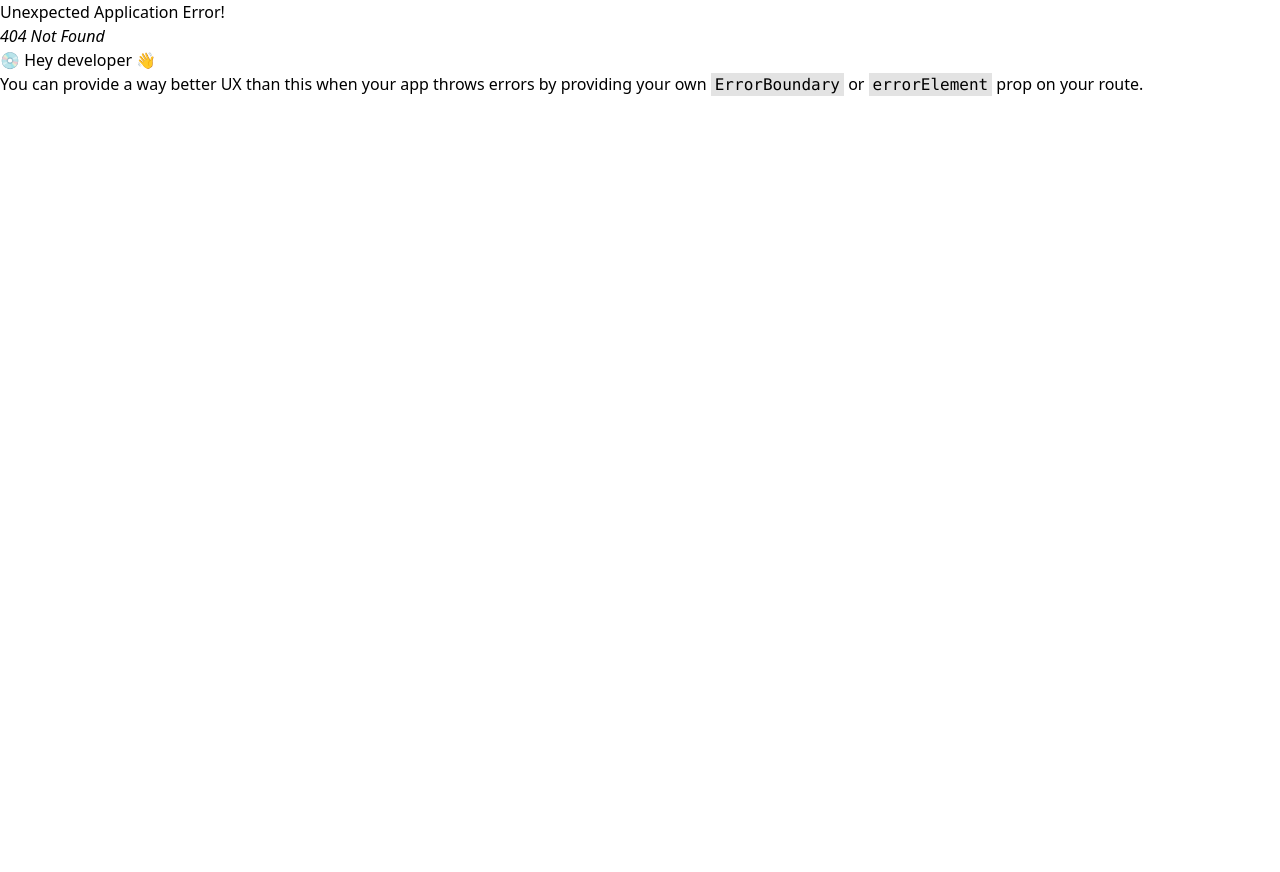
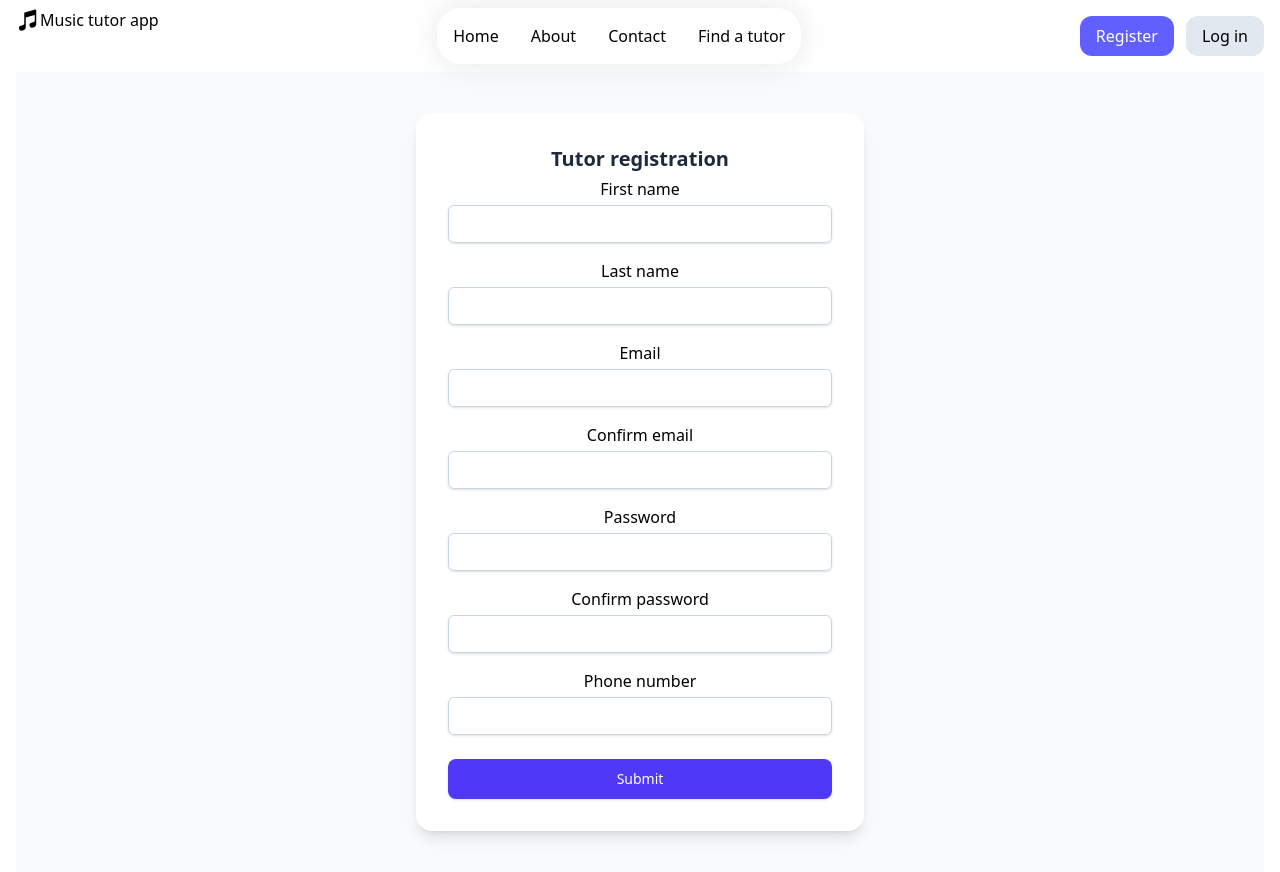
Before and after one commit to TheGreatGit/Music_Tutor_Project, a React (Vite) app in the folder music-tutor-app/frontend/: page /register/tutor in a window 1280 px wide. Before the commit this address had no page. Before the commit the page ends 800 px from the top, so only its background shows below. Built offline with nearby package versions, Linux system fonts and the light colour scheme.

Commit message:
1st submission after tutor form added
tutor form has been added with zod schema and tailwind styling, but need to make backend validation endpoints and do fetches from frontend and then register tutor on success.

```diff
--- a/music-tutor-app/frontend/package.json
+++ b/music-tutor-app/frontend/package.json
@@ -10,12 +10,16 @@
     "preview": "vite preview"
   },
   "dependencies": {
+    "@hookform/devtools": "^4.4.0",
+    "@hookform/resolvers": "^5.2.2",
     "@tailwindcss/vite": "^4.1.15",
     "axios": "^1.12.2",
     "react": "^19.1.1",
     "react-dom": "^19.1.1",
+    "react-hook-form": "^7.66.0",
     "react-router-dom": "^7.9.4",
-    "tailwindcss": "^4.1.15"
+    "tailwindcss": "^4.1.15",
+    "zod": "^4.1.12"
   },
   "devDependencies": {
     "@eslint/js": "^9.36.0",
--- a/music-tutor-app/frontend/src/components/NavBar.jsx
+++ b/music-tutor-app/frontend/src/components/NavBar.jsx
@@ -15,17 +15,22 @@ const NavBar = () => {
 
   return (
     <nav className='flex flex-row justify-between px-4 py-2'>
-      <Logo className="w-6 h-6 "/>
+      <div className="flex-shrink-0">
+        <Logo className="w-6 h-6 "/>
+      </div>
+
       <ul className='flex flex-row  rounded-3xl shadow-[0_0_30px_0_rgba(0,0,0,0.1)]'>
         <li className='m-4'><NavLink to="/">Home</NavLink></li>
         <li className='m-4'><NavLink to="/about">About</NavLink></li>
         <li className='m-4'><NavLink to="/contact">Contact</NavLink></li>
         <li className='m-4'><NavLink to="/findTutors">Find a tutor</NavLink></li>
-        { user ? (<></>):(<>        <li className='m-4'><NavLink to="/registerUser">Register as user</NavLink></li>
-        <li className='m-4'><NavLink to="/loginUser">Log in as user</NavLink></li></>)}
       </ul>
-      {user? (<LogOutButton />) : (<></>)}
-      <button onClick={()=>navigate('/about')} className="text-white px-3  rounded-3xl bg-black  hover:bg-sky-600">Get Started</button>
+
+      <div className=" flex items-center gap-3">
+        <NavLink to="/register" className="px-4 py-2 rounded-xl bg-indigo-500 text-white hover:bg-indigo-600 transition"> Register</NavLink>
+        {user? (<LogOutButton />) : (<><button className='px-4 py-2 rounded-xl bg-slate-200 hover:bg-slate-300 transition cursor-pointer'>Log in</button></>)}
+      </div>
+
     </nav>
   )
 }
--- /dev/null
+++ b/music-tutor-app/frontend/src/components/StudentRegisterForm.jsx
@@ -0,0 +1,9 @@
+import React from 'react'
+
+const StudentRegisterForm = () => {
+  return (
+    <div>StudentRegisterForm</div>
+  )
+}
+
+export default StudentRegisterForm
--- /dev/null
+++ b/music-tutor-app/frontend/src/components/TutorRegisterForm.jsx
@@ -0,0 +1,146 @@
+import { useForm } from "react-hook-form";
+import { DevTool } from "@hookform/devtools";
+import { zodResolver } from "@hookform/resolvers/zod";
+import { tutorRegistrationFormSchema } from "../validationSchemas/tutorRegistrationFormSchema.mjs";
+
+function TutorRegistrationForm() {
+  const form = useForm({
+    defaultValues: {
+      firstName: "",
+      lastName: "",
+      email: "",
+      confirmEmail: "",
+      password: "",
+      confirmPassword: "",
+      phoneNumber: "",
+    },
+    mode: "onBlur", // sets validation of fields to occur onBlur rather than waiting until submission
+    reValidateMode: "onBlur", // after initial validation, sets subsequent revalidation to onblur also.  Form will still revalidate on submit
+    // the default setting is mode: "onSubmit" reValidateMode: "onChange"
+
+    resolver: zodResolver(tutorRegistrationFormSchema), // links zod schema to form validation by using zodResolver
+  });
+
+  const { register, handleSubmit, formState, control, reset, setError } = form;
+
+  const { errors, isSubmitting, isSubmitSuccessful } = formState;
+
+  const onSubmit = async (formData) => {
+    console.log("Submitted:", formData);
+    // code for submitting to server
+    reset();
+  };
+
+  // this function is used to access the state of the errors object just after validation is run
+  // if validation  errors exist, handleSubmit will run this onError function and pass to it the formState.errors object
+  function onError(formErrors) {
+    console.log("Validation errors: ", formErrors);
+  }
+
+  return (
+    <div className="min-h-screen bg-slate-50 flex items-center justify-center px-4">
+      <div className="w-full max-w-md bg-white shadow-lg rounded-2xl p-6 md:p-8">
+        <h1 className="text-xl font-semibold text-slate-800 mb-1">
+          Tutor registration
+        </h1>
+
+        <form
+          onSubmit={handleSubmit(onSubmit, onError)}
+          noValidate
+          className=" space-y-4"
+        >
+          <div>
+            <label htmlFor="firstName">First name</label>
+            <input
+              type="text"
+              id="firstName"
+              {...register("firstName")}
+              className="mt-1 block w-full rounded-md border border-slate-300 px-3 py-2 text-sm shadow-sm focus:outline-none focus:ring-2 focus:ring-indigo-500 focus:border-indigo-500"
+            />
+            <p className="mt-1 text-sm text-red-600">{errors.firstName?.message}</p>
+          </div>
+
+          <div>
+            <label htmlFor="lastName">Last name</label>
+            <input
+              type="text"
+              id="lastName"
+              {...register("lastName")}
+              className="mt-1 block w-full rounded-md border border-slate-300 px-3 py-2 text-sm shadow-sm focus:outline-none focus:ring-2 focus:ring-indigo-500 focus:border-indigo-500"
+            />
+            <p className="mt-1 text-sm text-red-600">{errors.lastName?.message}</p>
+          </div>
+
+          <div>
+            <label htmlFor="email">Email</label>
+            <input
+              type="email"
+              id="email"
+              {...register("email")}
+              className="mt-1 block w-full rounded-md border border-slate-300 px-3 py-2 text-sm shadow-sm focus:outline-none focus:ring-2 focus:ring-indigo-500 focus:border-indigo-500"
+            />
+            <p className="mt-1 text-sm text-red-600">{errors.email?.message}</p>
+          </div>
+
+          <div>
+            <label htmlFor="confirmEmail">Confirm email</label>
+            <input
+              type="email"
+              id="confirmEmail"
+              {...register("confirmEmail")}
+              className="mt-1 block w-full rounded-md border border-slate-300 px-3 py-2 text-sm shadow-sm focus:outline-none focus:ring-2 focus:ring-indigo-500 focus:border-indigo-500"
+            />
+            <p className="mt-1 text-sm text-red-600">{errors.confirmEmail?.message}</p>
+          </div>
+
+          <div>
+            <label htmlFor="password">Password</label>
+            <input
+              type="password"
+              id="password"
+              {...register("password")}
+              className="mt-1 block w-full rounded-md border border-slate-300 px-3 py-2 text-sm shadow-sm focus:outline-none focus:ring-2 focus:ring-indigo-500 focus:border-indigo-500"
+            />
+            <p className="mt-1 text-sm text-red-600">{errors.password?.message}</p>
+          </div>
+
+          <div>
+            <label htmlFor="confirmPassword">Confirm password</label>
+            <input
+              type="password"
+              id="confirmPassword"
+              {...register("confirmPassword")}
+              className="mt-1 block w-full rounded-md border border-slate-300 px-3 py-2 text-sm shadow-sm focus:outline-none focus:ring-2 focus:ring-indigo-500 focus:border-indigo-500"
+            />
+            <p className="mt-1 text-sm text-red-600">{errors.confirmPassword?.message}</p>
+          </div>
+
+          <div>
+            <label htmlFor="phoneNumber">Phone number</label>
+            <input
+              type="text"
+              id="phoneNumber"
+              {...register("phoneNumber")}
+              className="mt-1 block w-full rounded-md border border-slate-300 px-3 py-2 text-sm shadow-sm focus:outline-none focus:ring-2 focus:ring-indigo-500 focus:border-indigo-500"
+            />
+            <p className="mt-1 text-sm text-red-600">{errors.phoneNumber?.message}</p>
+          </div>
+
+
+
+          <button type="submit" disabled={isSubmitting} className="w-full
+           mt-2 inline-flex justify-center items-center rounded-lg
+           bg-indigo-600 px-4 py-2.5 text-sm font-medium text-white
+           shadow-sm hover:bg-indigo-700 active:bg-indigo-800
+           focus:outline-none focus:ring-2 focus:ring-indigo-500 focus:ring-offset-2 disabled:opacity-60 disabled:cursor-not-allowed">
+            Submit
+          </button>
+        </form>
+      </div>
+
+      <DevTool control={control} />
+    </div>
+  );
+}
+
+export default TutorRegistrationForm;
--- a/music-tutor-app/frontend/src/index.css
+++ b/music-tutor-app/frontend/src/index.css
@@ -1,5 +1,5 @@
 @import "tailwindcss";
 
 a.active{
-   color: rgba(255, 0, 0, 0.438)
+   /* color: rgba(255, 0, 0, 0.438) */
 }
--- a/music-tutor-app/frontend/src/pages/Register.jsx
+++ b/music-tutor-app/frontend/src/pages/Register.jsx
@@ -1,9 +1,28 @@
-import React from 'react'
+import React from "react";
+import { NavLink } from "react-router-dom";
 
 const Register = () => {
   return (
-    <div>Register</div>
-  )
-}
+  <div className="p-10">
+    <h1 className="text-3xl font-semibold mb-8">Register</h1>
+    <p className="mb-6 text-slate-600">
+      Choose profile...
+    </p>
 
-export default Register
+    <div className="grid grid-cols-1 sm:grid-cols-2 gap-6">
+      <NavLink to="/register/tutor" className="block p-8 rounded-2xl shadow-md border border-slate-200 hover:shadow-lg transition cursor-pointer bg-white text-center">
+        <h2 className="text-xl fonr:semibold mb-2">Register as tutor</h2>
+        <p className="text-slate-600"></p>
+      </NavLink>
+
+      <NavLink to="/register/student" className="block p-8 rounded-2xl shadow-md border border-slate-200 hover:shadow-lg transition cursor-pointer bg-white text-center">
+        <h2 className="text-xl fonr:semibold mb-2">Register as student</h2>
+        <p className="text-slate-600"></p>
+      </NavLink>
+
+
+    </div>
+  </div>)
+};
+
+export default Register;
--- a/music-tutor-app/frontend/src/routes/router.jsx
+++ b/music-tutor-app/frontend/src/routes/router.jsx
@@ -3,15 +3,15 @@ import {
   createRoutesFromElements,
   Route,
 } from "react-router-dom";
-
 import RootLayout from "../Layout/RootLayout";
 import Home from "../pages/Home";
 import About from "../pages/About";
+import ContactLayout from "../Layout/ContactLayout";
+import FindTutors from "../pages/FindTutors";
+import Register from '../pages/Register';
+import TutorRegisterForm from "../components/TutorRegisterForm";
+import StudentRegisterForm from "../components/StudentRegisterForm";
 
-import ContactLayout from "../Layout/ContactLayout";
-import RegisterUserForm from "../components/RegisterUserForm";
-import LoginUserForm from "../pages/Login";
-import FindTutors from "../pages/FindTutors";
 
 const router =  createBrowserRouter(
   createRoutesFromElements(
@@ -19,10 +19,13 @@ const router =  createBrowserRouter(
       <Route index element={<Home />} />
       <Route path="about" element={<About />} />
       <Route path="contact" element={<ContactLayout />}/>
-      <Route path='registerUser' element={<RegisterUserForm/>} />
-      <Route path="loginUser" element={<LoginUserForm />}/>
-      <Route path="loginUser" element={<LoginUserForm />}/>
       <Route path="findTutors" element={<FindTutors />}/>
+      {/* register link in navbar */}
+      <Route path="register" element={<Register/>}/>
+      {/* links to registration forms */}
+      <Route path="register/tutor" element={<TutorRegisterForm/>}/>
+      <Route path="register/student" element={<StudentRegisterForm/>}/>
+
     </Route>
   )
 );
--- /dev/null
+++ b/music-tutor-app/frontend/src/validationSchemas/tutorRegistrationFormSchema.mjs
@@ -0,0 +1,65 @@
+// /src/schemas/formSchema.js
+import { z } from "zod";
+
+//  utility function that encapsulates logic for handling blank data that will be used for each field
+const removeBlanks = (message) => {
+  return z.string().trim().nonempty({ message });
+};
+
+const API_URL = "https://localhost:3000";
+
+const isEmailTaken = async (email) => {
+  // code for checking  tutor emails in db
+  return false;
+};
+
+export const tutorRegistrationFormSchema = z
+  .object({
+    firstName: removeBlanks("First name required"),
+    lastName: removeBlanks("Last name required"),
+
+    email: removeBlanks("Email required").email(),
+    confirmEmail: removeBlanks("Confirm email"),
+
+    password: removeBlanks("Password required")
+      .min(8, { message: "Min length 8 characters" })
+      .max(16, { message: "Max length 16 characters" }),
+    confirmPassword: removeBlanks("Confirm password"),
+
+    phoneNumber: removeBlanks("Phone number required"),
+  }) // these refine methods are tagged on to the end of the schema for bespoke validation
+  .refine((data) => data.email === data.confirmEmail, {
+    message: "Emails must match",
+    path: ["confirmEmail"], // tells zod where the error belongs
+  })
+  .refine((data) => data.password === data.confirmPassword, {
+    message: "Passwords must match",
+    path: ["confirmPassword"],
+  })
+  .check(async (ctx) => {
+    // ctx is a `validation context object` from zod that contains the form values to be validated and any associated errors
+    // zodresolver takes any errors and adds them to the react hook form formstate.errors object.
+    console.log("ctx is", ctx);
+
+    // ctx.value contains all the form values as fieldname: value pairs.
+    const { email } = ctx.value; // deconstructing the  email field value.
+
+    try {
+      const emailTaken = await isEmailTaken(email);
+
+      if (emailTaken) {
+        ctx.issues.push({
+          code: "custom",
+          path: ["email"],
+          message: "Email is not available",
+        });
+      }
+    } catch (e) {
+      // catches error if api call doesn't complete e.g. API is down
+      ctx.issues.push({
+        code: "custom",
+        path: ["root"],
+        message: "Could not verify availability. Please try again.",
+      });
+    }
+  });
```
Also changed, not shown: 1 other file (tests, documents, lock files or other folders).
